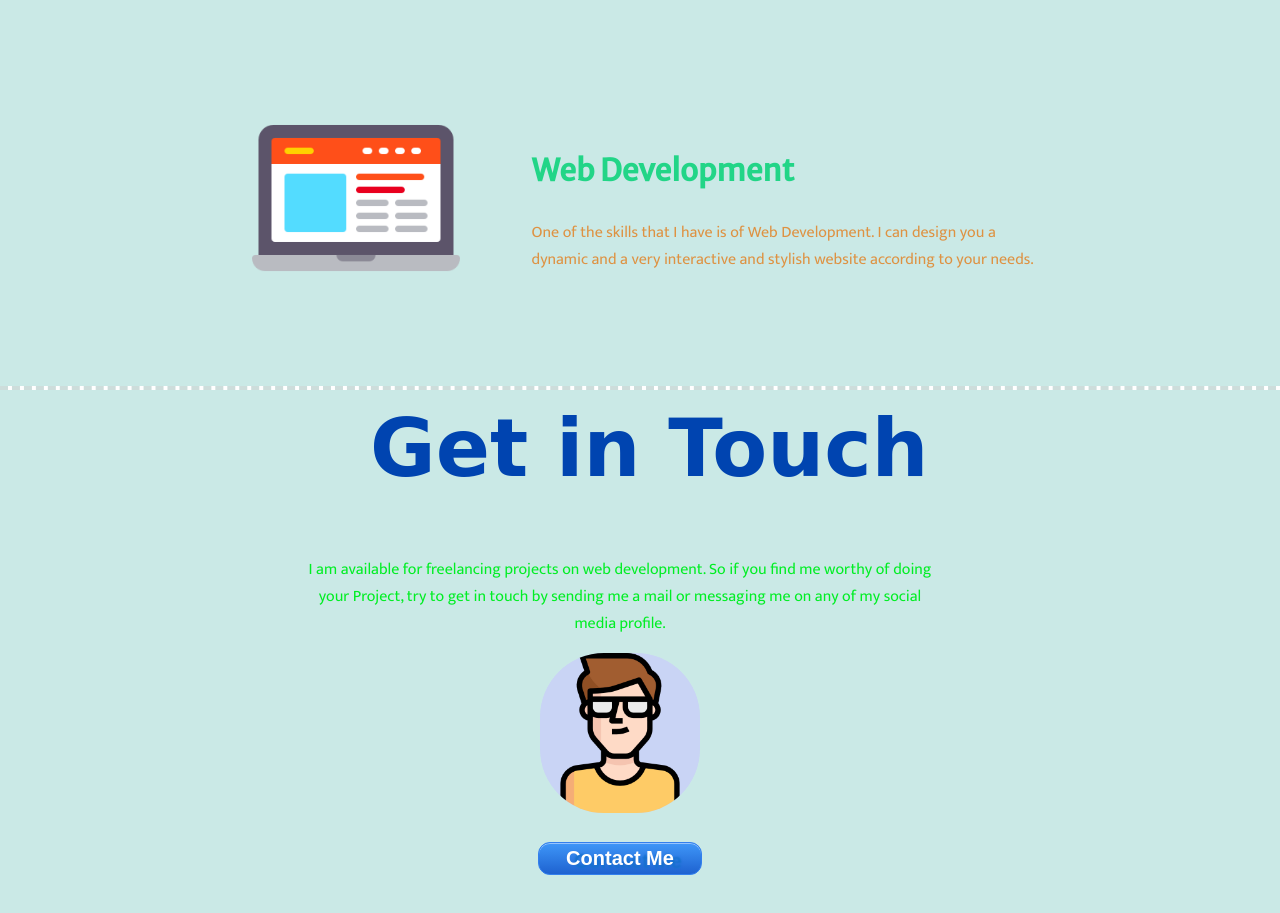
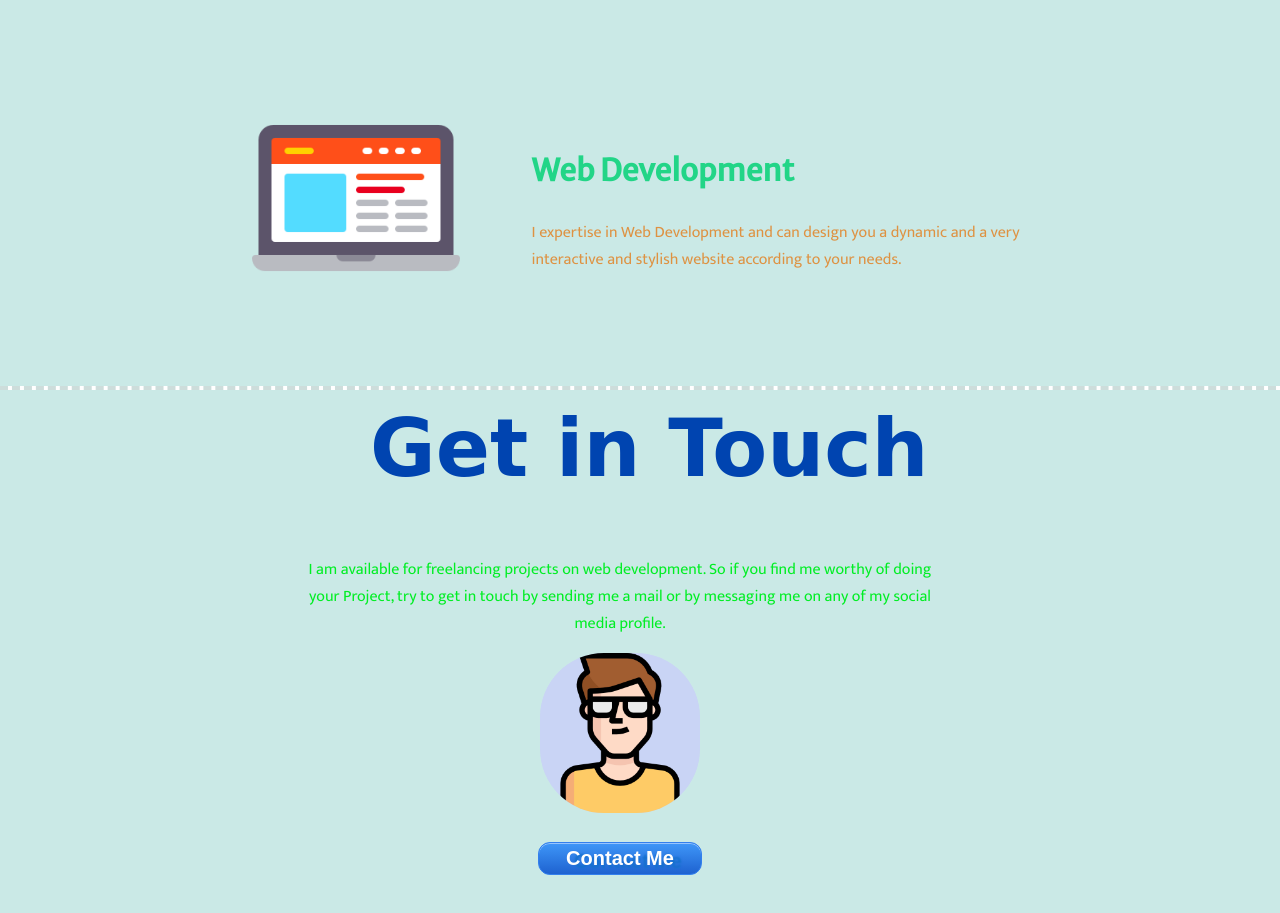
Before and after one commit to Harsh3211/My-Website, a plain HTML site: page index.html in a window 1280 px wide. Shown: the part 1120-2033 px from the top of the page. Drawn offline with nearby package versions, Linux system fonts and the light colour scheme; a web font is replaced by a local one.

Commit message:
Update index.html

```diff
--- a/index.html
+++ b/index.html
@@ -28,8 +28,8 @@
     <div id="p1">
     <p >
     <h3>Web Development</h3>
-    One of the skills that I have is of Web Development.
-    I can design you a dynamic and a very interactive and stylish website
+    I expertise in Web Development and
+     can design you a dynamic and a very interactive and stylish website
     according to your needs.
     </p>
     </div>
@@ -42,7 +42,7 @@
 
       <p >
         I am available for freelancing projects on web development. So if you find me worthy of doing
-        your Project, try to get in touch by sending me a mail or messaging me on any of my social media profile.
+        your Project, try to get in touch by sending me a mail or by messaging me on any of my social media profile.
       </p>
       <img id="img2" src="images/man.png" alt="Man" /><br />
       <a href="mailto:harsh.wadhawe55@gmail.com" class="myButton">Contact Me</a>
```
